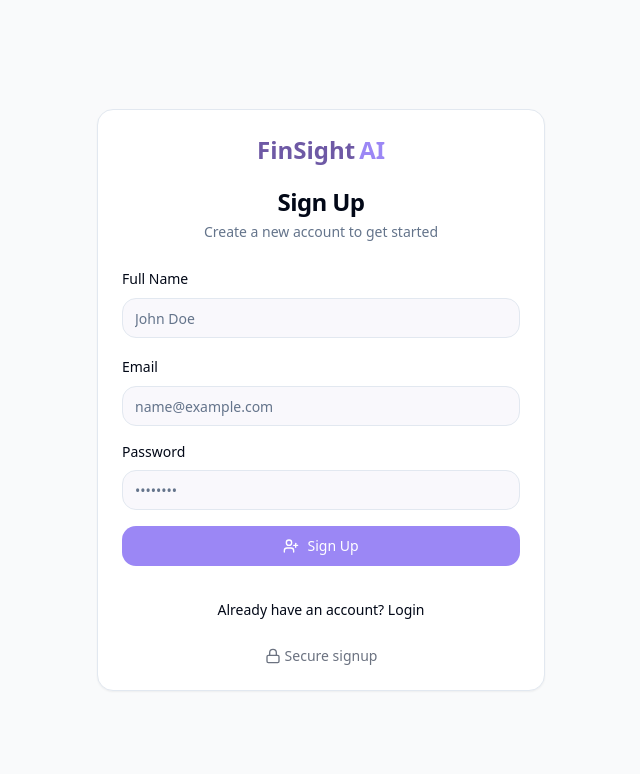
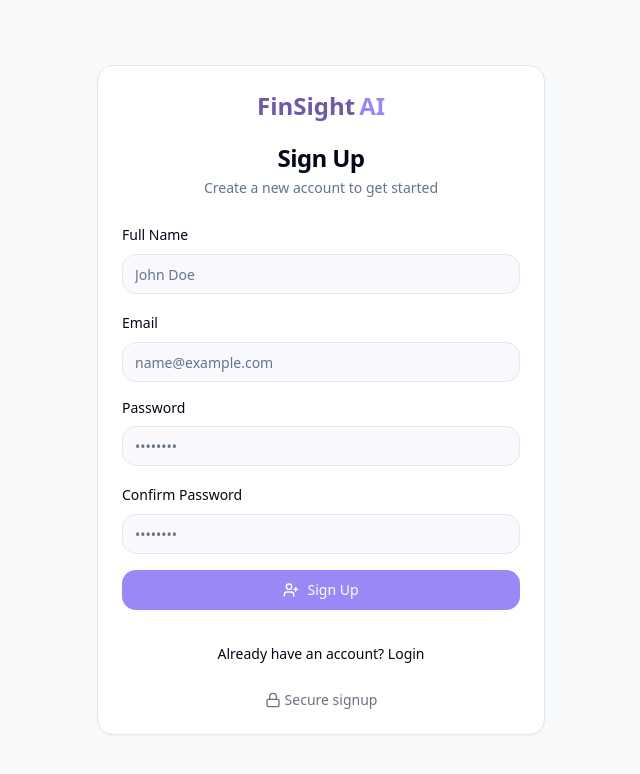
Before and after one commit to Pwemigosler/FinSight-AI, a React (Vite) app: page /login in a window 1280 px wide. Both pictures are taken after a click on the button "Need an account? Sign up". Shown: the top 774 px of the page, without its empty margins (319-959 px from the left). Built offline with nearby package versions, Linux system fonts and the light colour scheme.

Commit message:
Fix: Implement password verification
Implement password verification during signup.

```diff
--- a/src/pages/Login.tsx
+++ b/src/pages/Login.tsx
@@ -6,12 +6,14 @@ import { Button } from "@/components/ui/button";
 import { Input } from "@/components/ui/input";
 import { Card, CardContent, CardDescription, CardFooter, CardHeader, CardTitle } from "@/components/ui/card";
 import { Lock, LogIn, UserPlus } from "lucide-react";
+import { toast } from "sonner";
 
 const Login = () => {
   const [isLogin, setIsLogin] = useState(true);
   const [name, setName] = useState("");
   const [email, setEmail] = useState("");
   const [password, setPassword] = useState("");
+  const [confirmPassword, setConfirmPassword] = useState("");
   const [isLoading, setIsLoading] = useState(false);
   const { login, signup } = useAuth();
   const navigate = useNavigate();
@@ -25,6 +27,15 @@ const Login = () => {
       if (isLogin) {
         success = await login(email, password);
       } else {
+        // Verify passwords match for signup
+        if (password !== confirmPassword) {
+          toast("Passwords don't match", {
+            description: "Please make sure your passwords match."
+          });
+          setIsLoading(false);
+          return;
+        }
+
         success = await signup(name, email, password);
       }
 
@@ -110,6 +121,22 @@ const Login = () => {
               />
             </div>
 
+            {!isLogin && (
+              <div className="space-y-2">
+                <label htmlFor="confirmPassword" className="text-sm font-medium">
+                  Confirm Password
+                </label>
+                <Input
+                  id="confirmPassword"
+                  type="password"
+                  placeholder="••••••••"
+                  required={!isLogin}
+                  value={confirmPassword}
+                  onChange={(e) => setConfirmPassword(e.target.value)}
+                />
+              </div>
+            )}
+
             <Button
               type="submit"
               className="w-full bg-finsight-purple hover:bg-finsight-purple-dark"
@@ -148,6 +175,7 @@ const Login = () => {
               setName("");
               setEmail("");
               setPassword("");
+              setConfirmPassword("");
             }}
           >
             {isLogin ? "Need an account? Sign up" : "Already have an account? Login"}
```
